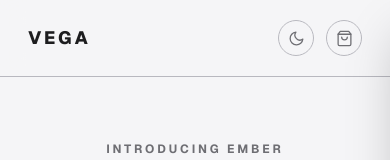
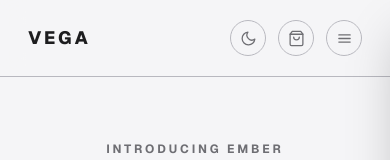
Before and after one commit to marcelljonathan/Vega-Electronic-Store, a Next.js app: page / in a window 390 px wide. Shown: the top 160 px of the page. Built offline with nearby package versions, Linux system fonts and the light colour scheme.

Commit message:
Add a mobile menu to the navbar
On small screens a menu button opens a drop-down panel with the page
links. It closes on link tap, backdrop tap, Escape, opening the cart or
widening to desktop, and locks page scroll while open.

Co-Authored-By: Claude Opus 5.5 <noreply@anthropic.com>

```diff
--- a/src/app/Nav.tsx
+++ b/src/app/Nav.tsx
@@ -20,15 +20,48 @@ export default function Nav({
 }) {
   const { count, openCart } = useCart();
   const hidden = useHideOnScroll();
+  const [menuOpen, setMenuOpen] = useState(false);
+  const menuButton = useRef<HTMLButtonElement>(null);
+
+  // While the mobile menu is open: lock the page scroll, close on Escape,
+  // and close if the window grows to desktop width (where the menu is hidden).
+  useEffect(() => {
+    if (!menuOpen) return;
+    const root = document.documentElement;
+    root.style.overflow = "hidden";
+    const onKey = (e: KeyboardEvent) => {
+      if (e.key !== "Escape") return;
+      setMenuOpen(false);
+      menuButton.current?.focus();
+    };
+    const desktop = window.matchMedia("(min-width: 40rem)");
+    const onResize = () => {
+      if (desktop.matches) setMenuOpen(false);
+    };
+    window.addEventListener("keydown", onKey);
+    desktop.addEventListener("change", onResize);
+    return () => {
+      root.style.overflow = "";
+      window.removeEventListener("keydown", onKey);
+      desktop.removeEventListener("change", onResize);
+    };
+  }, [menuOpen]);
+
+  const closeMenu = () => setMenuOpen(false);
 
   return (
+    <>
       <nav
         className={`sticky top-0 z-50 border-b border-line bg-bg/70 backdrop-blur-md transition-transform duration-300 focus-within:translate-y-0 motion-reduce:transition-none ${
-        hidden ? "-translate-y-full" : "translate-y-0"
+          hidden && !menuOpen ? "-translate-y-full" : "translate-y-0"
         }`}
       >
         <div className="mx-auto flex max-w-280 items-center gap-6 px-7 py-5">
-        <Link href="/" className="text-lg font-extrabold tracking-[0.16em]">
+          <Link
+            href="/"
+            onClick={closeMenu}
+            className="text-lg font-extrabold tracking-[0.16em]"
+          >
             VEGA
           </Link>
 
@@ -55,7 +88,10 @@ export default function Nav({
               {mode === "light" ? <MoonIcon /> : <SunIcon />}
             </button>
             <button
-            onClick={openCart}
+              onClick={() => {
+                closeMenu();
+                openCart();
+              }}
               aria-label="Open cart"
               className="relative grid h-9 w-9 place-items-center rounded-full border border-line text-muted transition-colors hover:text-fg"
             >
@@ -66,9 +102,57 @@ export default function Nav({
                 </span>
               )}
             </button>
+            {/* Mobile menu toggle — phones only */}
+            <button
+              ref={menuButton}
+              onClick={() => setMenuOpen(!menuOpen)}
+              aria-label={menuOpen ? "Close menu" : "Open menu"}
+              aria-expanded={menuOpen}
+              aria-controls="mobile-menu"
+              className="grid h-9 w-9 place-items-center rounded-full border border-line text-muted transition-colors hover:text-fg sm:hidden"
+            >
+              {menuOpen ? <CloseIcon /> : <MenuIcon />}
+            </button>
           </div>
         </div>
+
+        {/* Mobile menu panel — drops down under the bar */}
+        <div
+          id="mobile-menu"
+          className={`absolute inset-x-0 top-full border-b border-line bg-bg transition-[opacity,translate,visibility] duration-200 motion-reduce:transition-none sm:hidden ${
+            menuOpen
+              ? "visible translate-y-0 opacity-100"
+              : "invisible -translate-y-2 opacity-0"
+          }`}
+        >
+          <ul className="mx-auto flex max-w-280 flex-col px-7 py-3">
+            {links.map((link) => (
+              <li key={link.label} className="border-b border-line last:border-b-0">
+                <Link
+                  href={link.href}
+                  onClick={closeMenu}
+                  className="flex items-center justify-between py-4 text-2xl font-medium tracking-tight"
+                >
+                  {link.label}
+                  <span className="text-lg text-muted" aria-hidden="true">
+                    →
+                  </span>
+                </Link>
+              </li>
+            ))}
+          </ul>
+        </div>
       </nav>
+
+      {/* Dimmed backdrop — tapping outside the menu closes it */}
+      <div
+        onClick={closeMenu}
+        aria-hidden="true"
+        className={`fixed inset-0 z-40 bg-black/30 transition-opacity duration-200 motion-reduce:transition-none sm:hidden ${
+          menuOpen ? "opacity-100" : "pointer-events-none opacity-0"
+        }`}
+      />
+    </>
   );
 }
 
@@ -139,6 +223,43 @@ function SunIcon() {
   );
 }
 
+function MenuIcon() {
+  return (
+    <svg
+      width="17"
+      height="17"
+      viewBox="0 0 24 24"
+      fill="none"
+      stroke="currentColor"
+      strokeWidth="1.8"
+      strokeLinecap="round"
+      aria-hidden="true"
+    >
+      <line x1="4" y1="7" x2="20" y2="7" />
+      <line x1="4" y1="12" x2="20" y2="12" />
+      <line x1="4" y1="17" x2="20" y2="17" />
+    </svg>
+  );
+}
+
+function CloseIcon() {
+  return (
+    <svg
+      width="17"
+      height="17"
+      viewBox="0 0 24 24"
+      fill="none"
+      stroke="currentColor"
+      strokeWidth="1.8"
+      strokeLinecap="round"
+      aria-hidden="true"
+    >
+      <line x1="6" y1="6" x2="18" y2="18" />
+      <line x1="18" y1="6" x2="6" y2="18" />
+    </svg>
+  );
+}
+
 function CartIcon() {
   return (
     <svg
```
Lines whose indentation alone changed are shown as unchanged.
